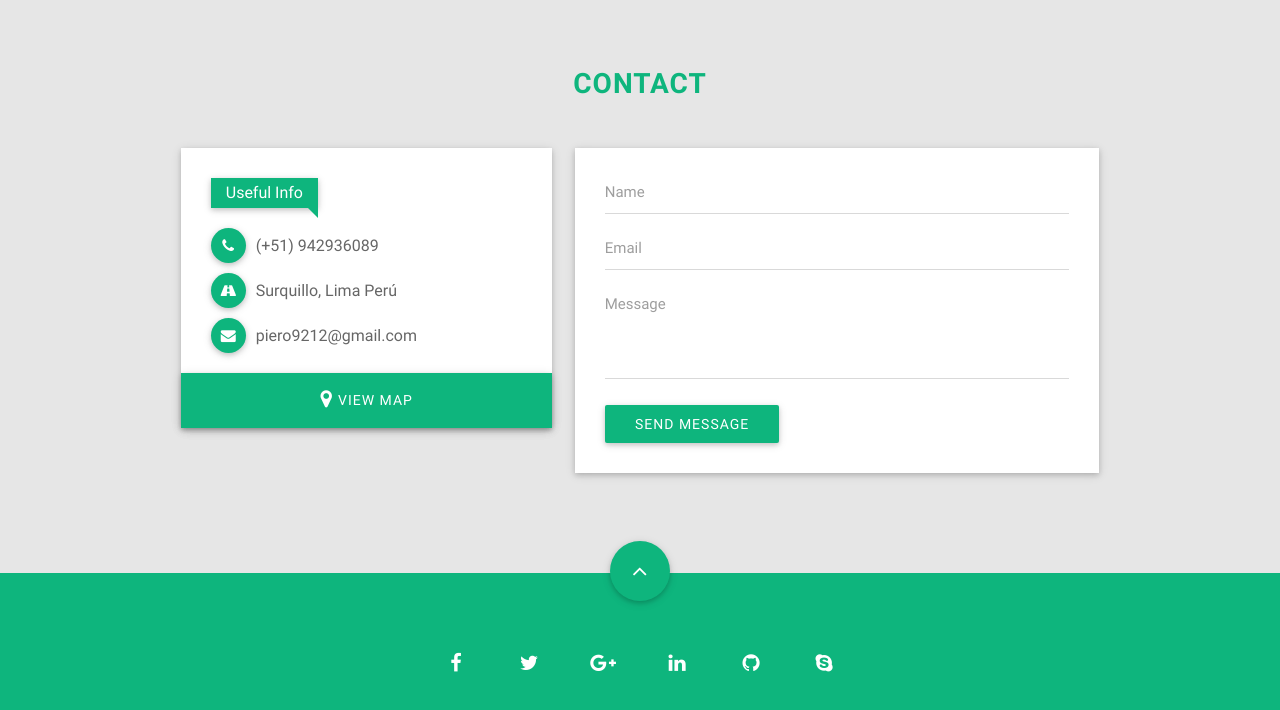
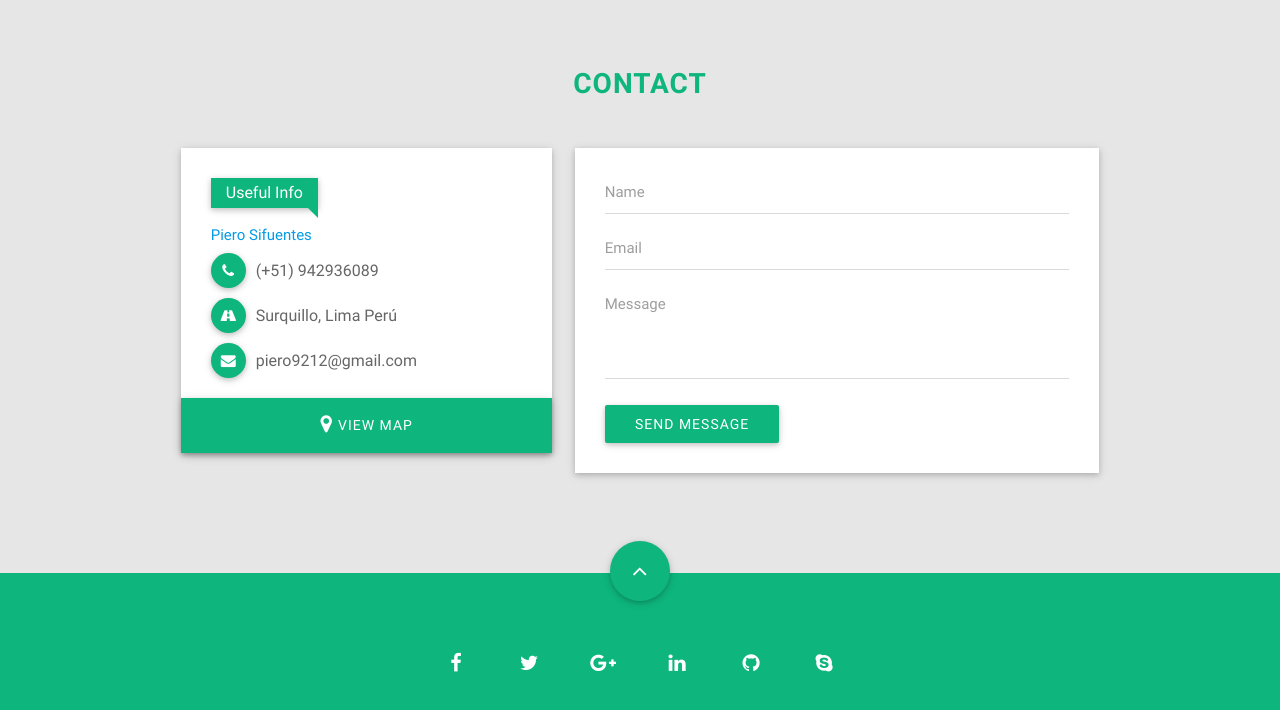
Before and after one commit to piero9212/piero9212.github.io, a plain HTML site: page index.html in a window 1280 px wide. Shown: the part 3059-3769 px from the top of the page. Drawn offline with Linux system fonts and the light colour scheme; some packages are replaced by stand-ins of ours; a script that the page names is missing.

Commit message:
adding linked in badge

```diff
--- a/index.html
+++ b/index.html
@@ -641,6 +641,11 @@
 							<div class="col s12 pdt-30 pdr-30 pdb-10 pdl-30">
 								<div class="arrow-box">Useful Info</div>
 								<div class="c-info">
+									<div class="LI-profile-badge"  data-version="v1" data-size="medium" data-locale="es_ES" data-type="vertical" data-theme="dark" data-vanity="pierosifuentes">
+										<a class="LI-simple-link" href='https://pe.linkedin.com/in/pierosifuentes?trk=profile-badge'>Piero Sifuentes</a>
+									</div>
+								</div>
+								<div class="c-info">
 									<span class="fa fa-phone"></span>
 									<span>(+51) 942936089</span>
 								</div>
@@ -748,5 +753,6 @@
 		<script type="text/javascript" src="js/wow.js"></script>
 		<script src="http://maps.google.com/maps/api/js?sensor=true"></script>
 		<script type="text/javascript" src="js/custom.js"></script>
+		<script type="text/javascript" src="https://platform.linkedin.com/badges/js/profile.js" async defer></script>
 	</body>
 </html>
```
